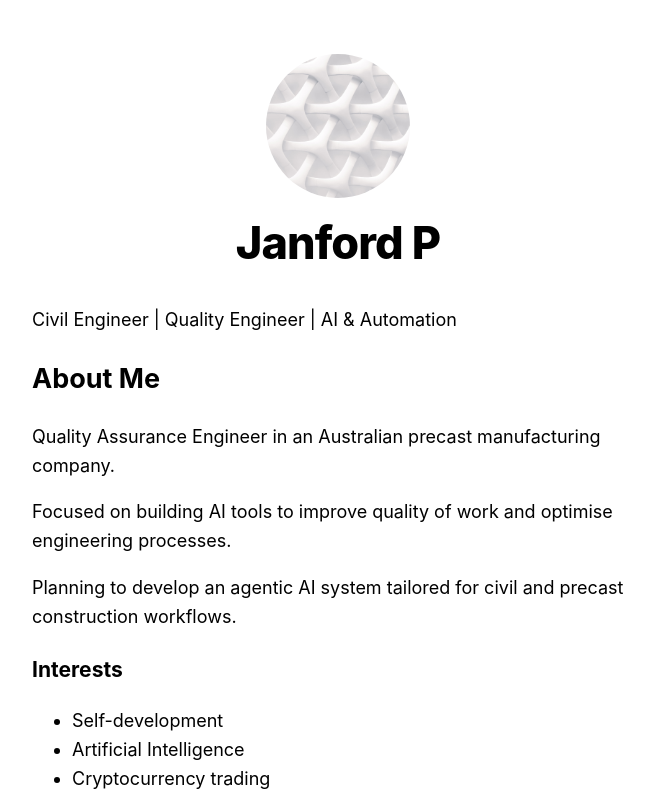
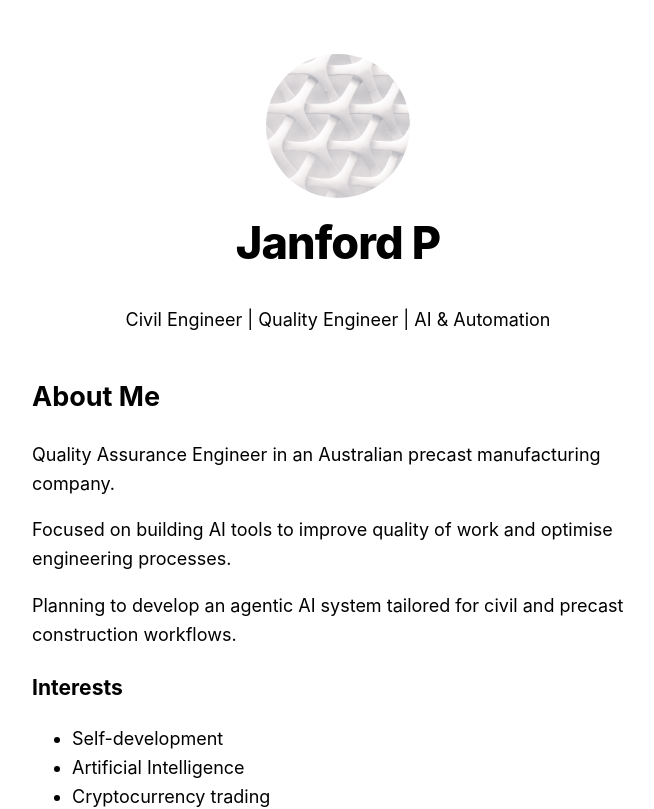
Before and after one commit to janfordP/nextjs-blog, a Next.js app: page / in a window 1280 px wide. Shown: the top 809 px of the page, without its empty margins (302-956 px from the left). Built offline with nearby package versions, Linux system fonts and the light colour scheme.

Commit message:
moved role from index to layout

```diff
--- a/components/layout.js
+++ b/components/layout.js
@@ -9,7 +9,7 @@ import Link from 'next/link';
 const name = 'Janford P';
 export const siteTitle = 'Next.js Sample Website';
 
-export default function Layout({ children, home }) {
+export default function Layout({ children, home, role }) {
   return (
     <div className={styles.container}>
       <Head>
@@ -46,6 +46,10 @@ export default function Layout({ children, home }) {
               alt={name}
             />
             <h1 className={utilStyles.heading2Xl}>{name}</h1>
+
+			<p className="mt-2 text-sm text-gray-600 text-center">
+				{role}
+			</p>
           </>
         ) : (
           <>
--- a/pages/index.js
+++ b/pages/index.js
@@ -13,13 +13,12 @@ import ProjectsSection from "../components/ProjectsSection";
 
 export default function Home({ allPostsData }) {
   return (
-   	<Layout home>
+   	<Layout home role={about.role}>
       <Head>
         <title>{siteTitle}</title>
       </Head>
 
 	  <main className="px-6">
-		<HeroSection role={about.role} />
 		<AboutSection summary={about.summary} interests={about.interests} />
         <ProjectsSection projects={projects} />
       </main>
```
